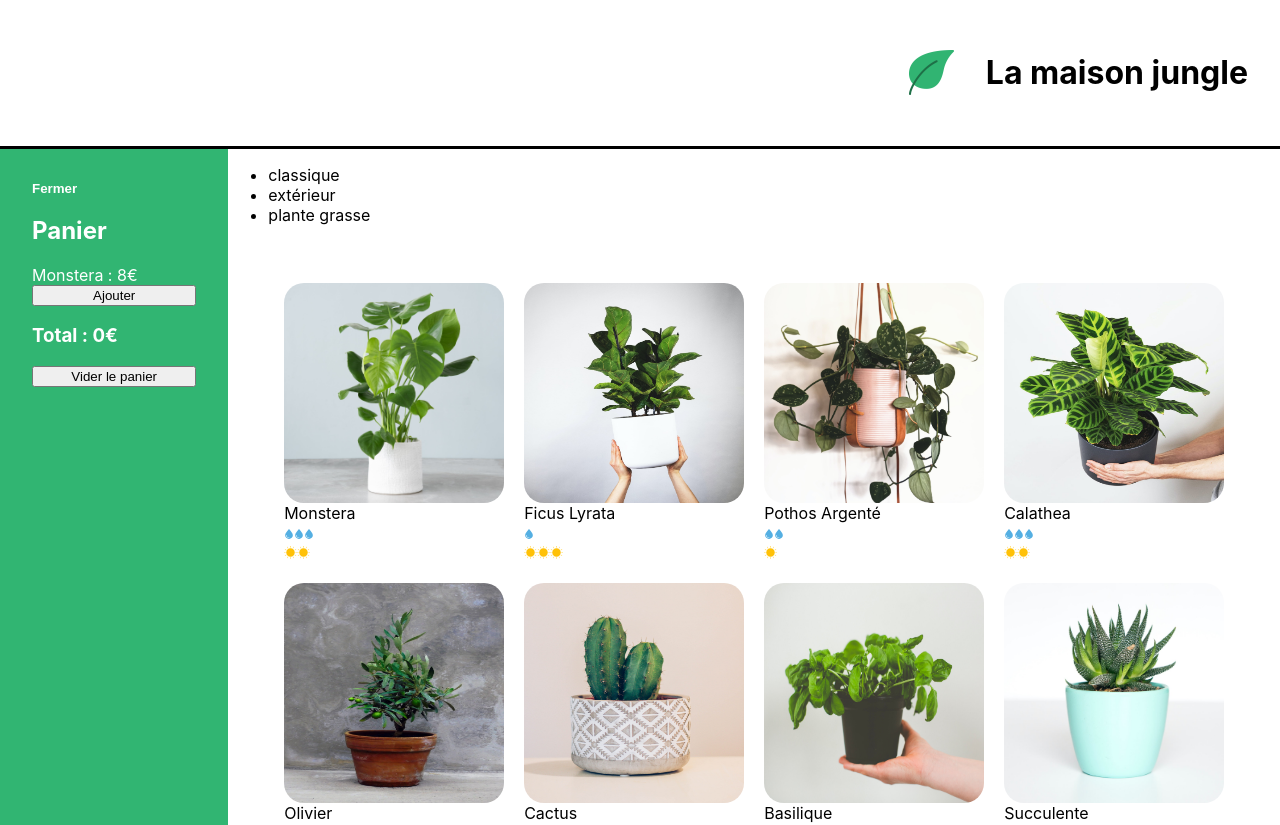
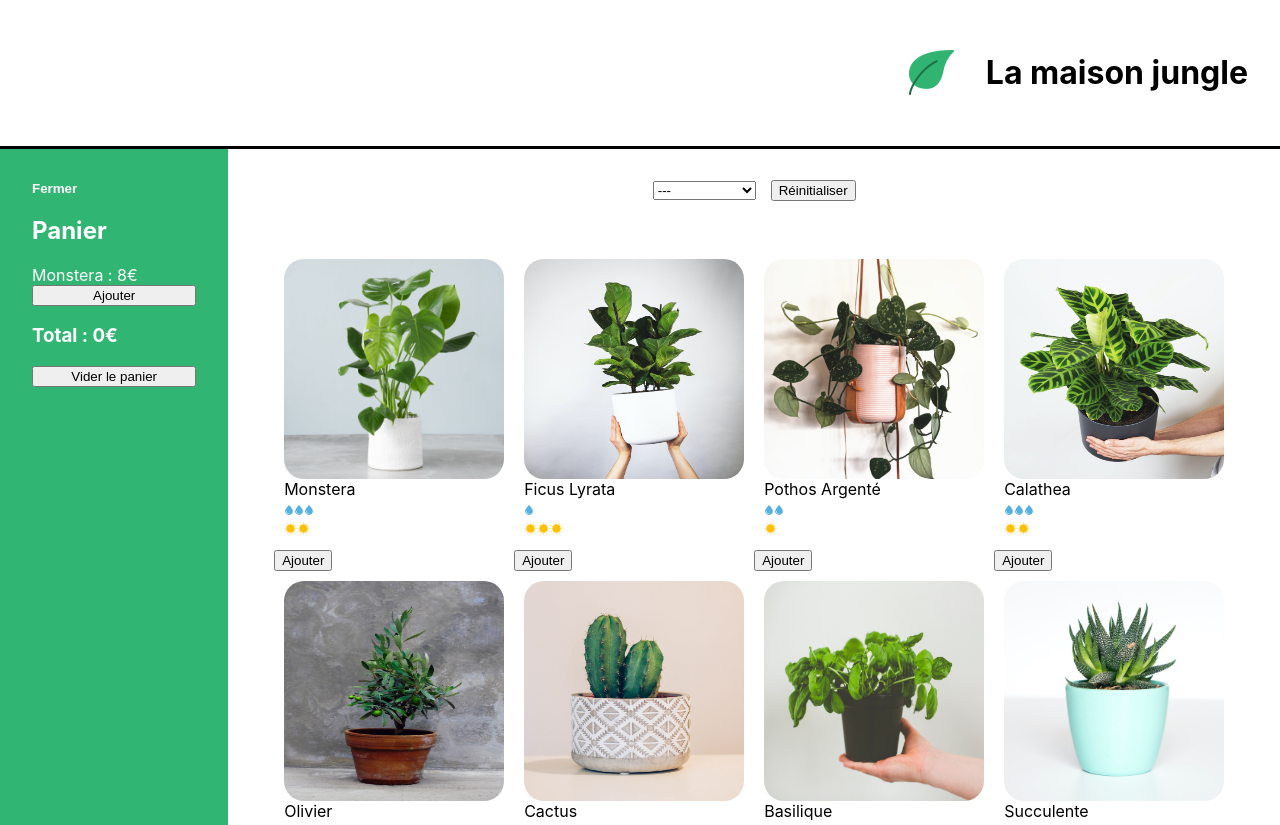
Before and after one commit to Riocamy/la-maison-jungle, a React (Create React App) app: page / in a window 1280 px wide. Shown: the top 825 px of the page. Built offline with nearby package versions, Linux system fonts and the light colour scheme.

Commit message:
added categories

```diff
--- a/src/components/App.js
+++ b/src/components/App.js
@@ -1,3 +1,4 @@
+import { useState } from 'react'
 import Banner from './Banner'
 import logo from '../assets/logo.png'
 import Cart from './Cart'
@@ -6,6 +7,7 @@ import ShoppingList from './ShoppingList'
 import '../styles/Layout.css'
 
 function App() {
+	const [cart, updateCart] = useState([])
 	return (
 		<div>
 			<Banner>
@@ -13,8 +15,8 @@ function App() {
 				<h1 className='lmj-title'>La maison jungle</h1>
 			</Banner>
 			<div className='lmj-layout-inner'>
-				<Cart />
-				<ShoppingList />
+				<Cart cart={cart} updateCart={updateCart} />
+				<ShoppingList cart={cart} updateCart={updateCart} />
 			</div>
 			<Footer />
 		</div>
--- /dev/null
+++ b/src/components/Categories.js
@@ -0,0 +1,23 @@
+import '../styles/Categories.css'
+
+function Categories({ setActiveCategory, categories, activeCategory }) {
+	return (
+		<div className='lmj-categories'>
+			<select
+				value={activeCategory}
+				onChange={(e) => setActiveCategory(e.target.value)}
+				className='lmj-categories-select'
+			>
+				<option value=''>---</option>
+				{categories.map((cat) => (
+					<option key={cat} value={cat}>
+						{cat}
+					</option>
+				))}
+			</select>
+			<button onClick={() => setActiveCategory('')}>Réinitialiser</button>
+		</div>
+	)
+}
+
+export default Categories
--- a/src/components/ShoppingList.js
+++ b/src/components/ShoppingList.js
@@ -1,3 +1,63 @@
+import { useState } from 'react'
+import { plantList } from '../datas/plantList'
+import PlantItem from './PlantItem'
+import Categories from './Categories'
+import '../styles/ShoppingList.css'
+
+function ShoppingList({ cart, updateCart }) {
+	const [activeCategory, setActiveCategory] = useState('')
+	const categories = plantList.reduce(
+		(acc, plant) =>
+			acc.includes(plant.category) ? acc : acc.concat(plant.category),
+		[]
+	)
+
+	function addToCart(name, price) {
+		const currentPlantSaved = cart.find((plant) => plant.name === name)
+		if (currentPlantSaved) {
+			const cartFilteredCurrentPlant = cart.filter(
+				(plant) => plant.name !== name
+			)
+			updateCart([
+				...cartFilteredCurrentPlant,
+				{ name, price, amount: currentPlantSaved.amount + 1 }
+			])
+		} else {
+			updateCart([...cart, { name, price, amount: 1 }])
+		}
+	}
+
+	return (
+		<div className='lmj-shopping-list'>
+			<Categories
+				categories={categories}
+				setActiveCategory={setActiveCategory}
+				activeCategory={activeCategory}
+			/>
+
+			<ul className='lmj-plant-list'>
+				{plantList.map(({ id, cover, name, water, light, price, category }) =>
+					!activeCategory || activeCategory === category ? (
+						<div key={id}>
+							<PlantItem
+								cover={cover}
+								name={name}
+								water={water}
+								light={light}
+								price={price}
+							/>
+							<button onClick={() => addToCart(name, price)}>Ajouter</button>
+						</div>
+					) : null
+				)}
+			</ul>
+		</div>
+	)
+}
+
+export default ShoppingList
+
+/* OLD
 import { plantList } from '../datas/plantList'
 import PlantItem from './PlantItem'
 import '../styles/ShoppingList.css'
@@ -32,3 +92,4 @@ function ShoppingList() {
 }
 
 export default ShoppingList
+*/
--- /dev/null
+++ b/src/styles/Categories.css
@@ -0,0 +1,8 @@
+.lmj-categories {
+	text-align: center;
+	padding-top: 30px;
+}
+
+.lmj-categories-select {
+	margin-right: 15px;
+}
```
